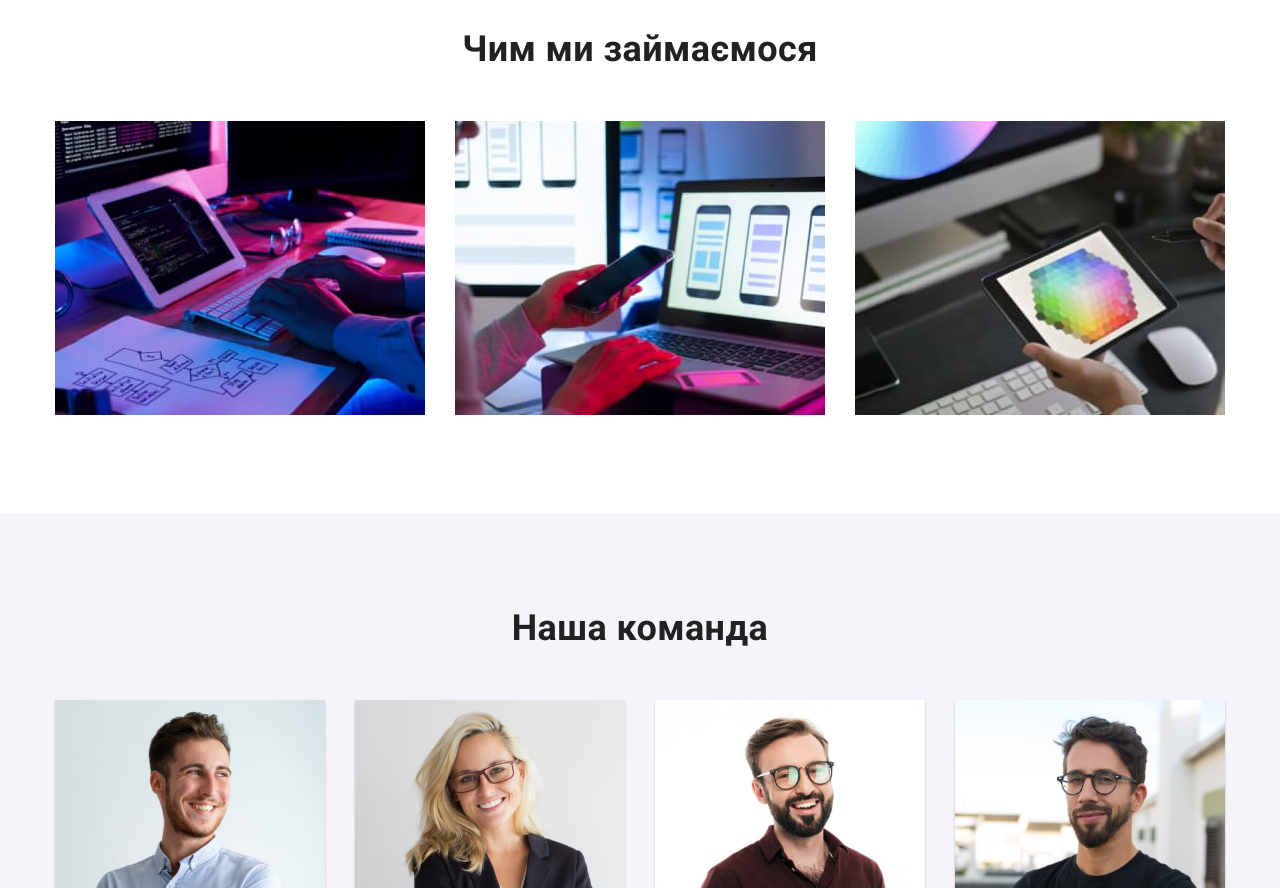
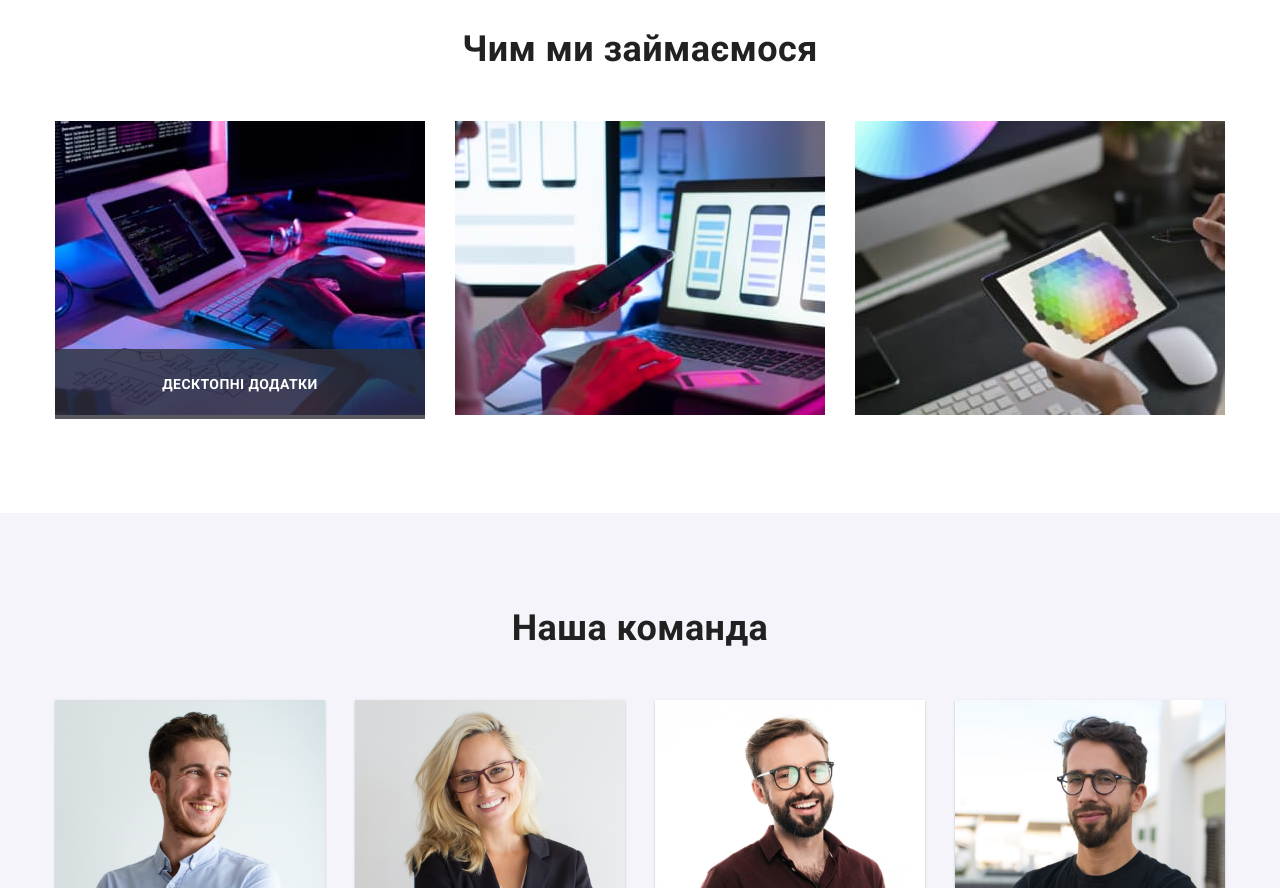
Before and after one commit to elencheya/goit-markup-hw-05, a plain HTML site: page index.html in a window 1280 px wide. Shown: the part 1180-2068 px from the top of the page. Drawn offline with nearby package versions, Linux system fonts and the light colour scheme.

Commit message:
зміни для секції Projects

```diff
--- a/css/styles.css
+++ b/css/styles.css
@@ -1,8 +1,9 @@
 :root{
     /*========SVG COLORS*/
     --svg-header-color:#757575;
-    ----svg-header-focus-color:#2196F3;
-tt
+    --svg-header-focus-color:#2196F3;
+
+
     /*====BACKGROUND COLOR====*/
     --main-background-color: #FFFFFF;
     --team-background-color: #F5F4FA;
@@ -168,7 +169,7 @@ ul{
     width: 100%;
     height: 4px;
 
-    bottom: -28px;
+    bottom: -32px;
     left: 0;
 
 
@@ -194,7 +195,7 @@ ul{
 
 .header-address-link:hover .header-icon,
 .header-address-link:focus .header-icon{
-    fill: var(----svg-header-focus-color);
+    fill: var(--svg-header-focus-color);
 }
 
 
@@ -363,6 +364,45 @@ ul{
     margin-right: 30px;
 }
 
+/**
+  |============================
+  | ОСЬ ТУТ ЩОСЬ НЕ ТАК!!!!!
+  |============================
+*/
+/*===ТЕКСТ НА ФОТОГРАФіЯХ===*/
+.projets-item-container{
+    position: relative;
+}
+
+.project-subtitle-container{
+    position: absolute;
+    width: 100%;
+    height: 70px;
+
+    bottom: 0;
+    left: 0;
+
+
+    display: flex;
+    justify-content: center;
+    align-items: center;
+
+    background-color: rgba(47, 48, 58, 0.8);
+}
+
+.projects-subtitle{
+    font-weight: 700;
+
+    text-transform: uppercase;
+
+    color:var(--white-color);
+}
+
+
+
+
+
+ /* */
 
 .team{
     background-color: var(--team-background-color);
--- a/index.html
+++ b/index.html
@@ -117,7 +117,12 @@
                 <h2 class="projects-title">Чим ми займаємося</h2>
                 <ul class="projets-list list">
                     <li class="projets-item">
+                       <div class="projets-item-container">
                         <img src="./images/studio/ipad.jpg" alt="Написання коду" width="370" height="294">
+                        <div class="project-subtitle-container">
+                            <p class="projects-subtitle">Десктопні додатки</p>
+                        </div>
+                       </div>
                     </li>
                     <li class="projets-item">
                         <img src="./images/studio/phone.jpg" alt="Макет сайту для мобільної версії" width="370"
```
Also changed, not shown: portfolio.html (+61 -36 lines).
